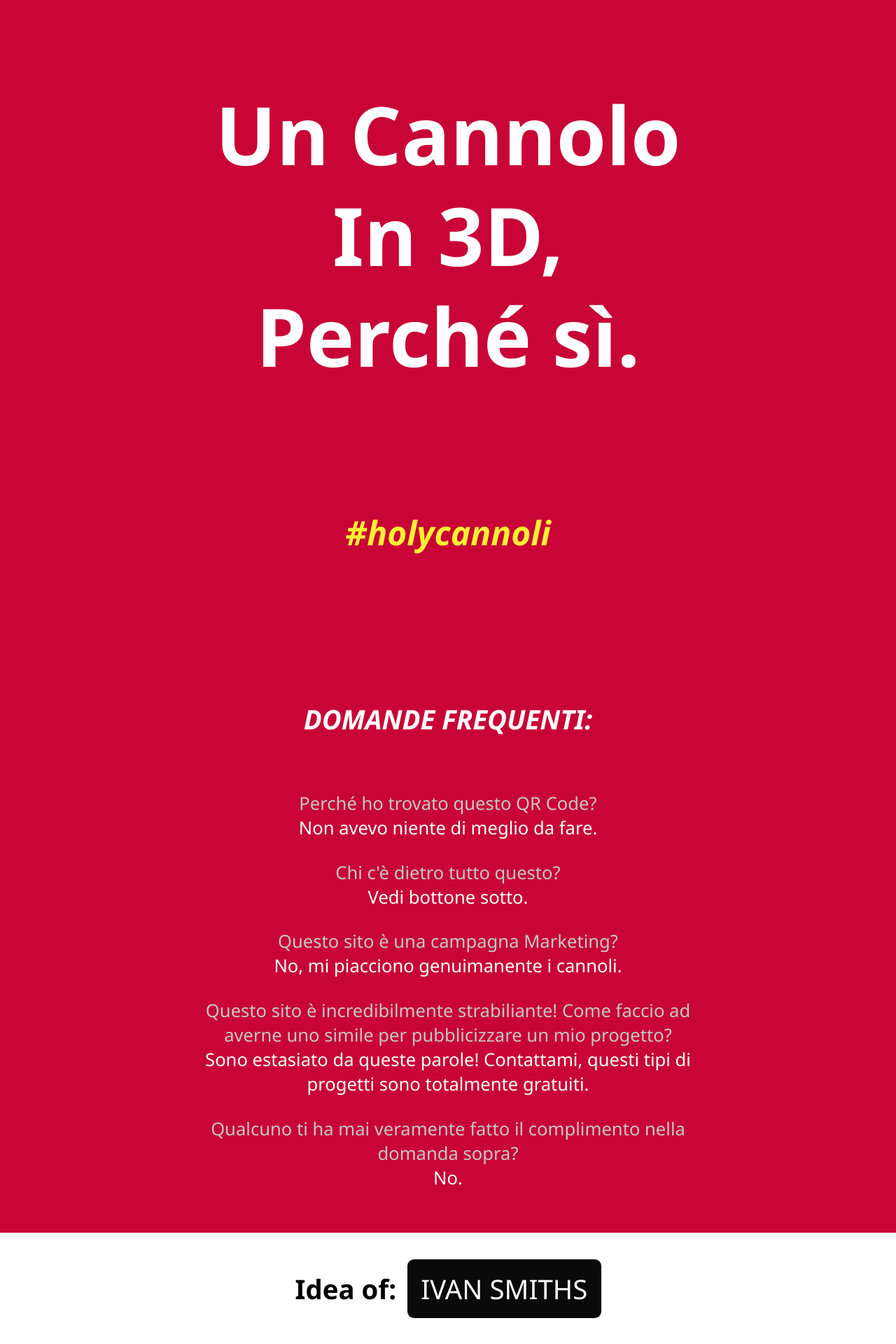
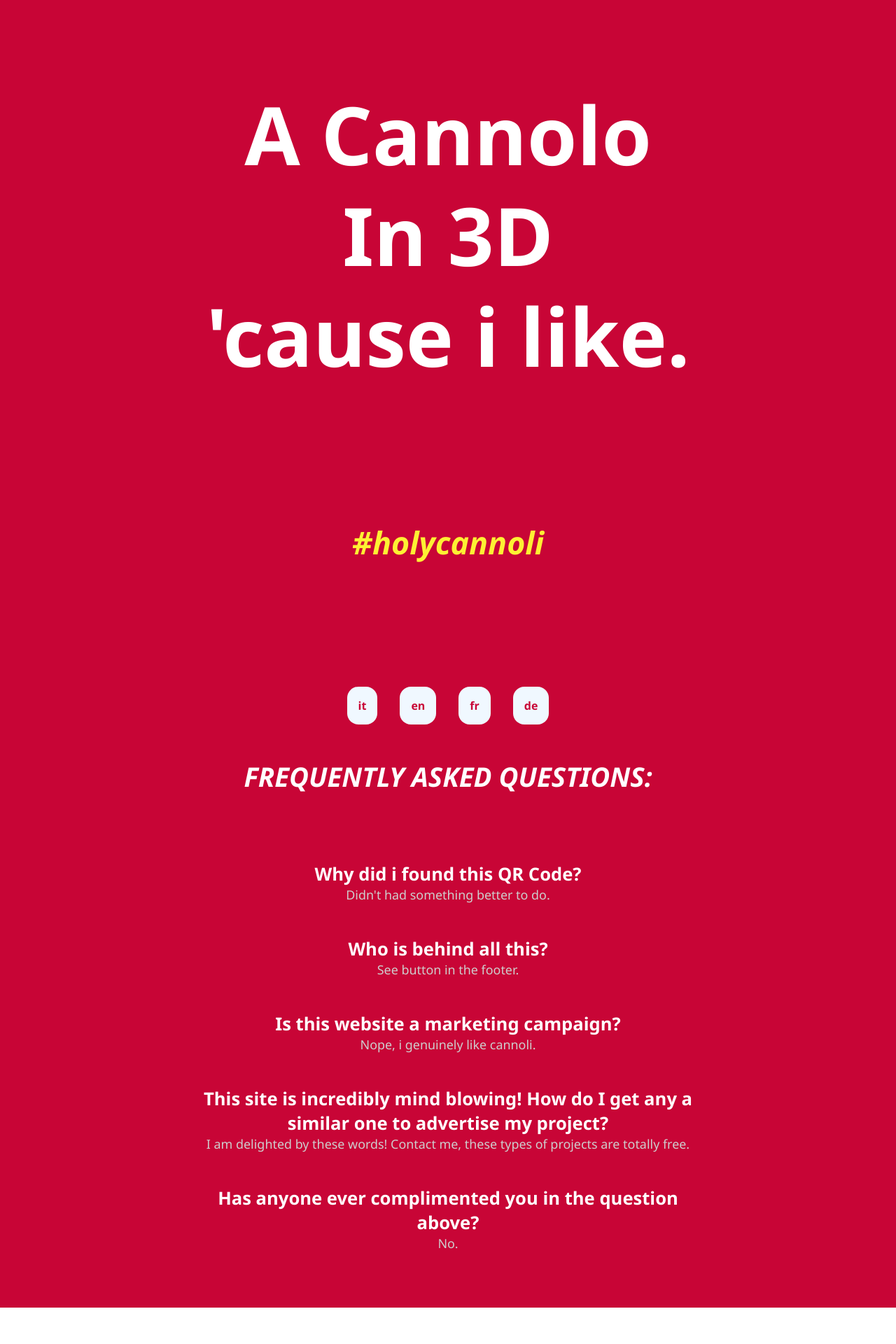
Before and after one commit to IvanSmiths/holy-cannoli, a Next.js app: page / in a window 1280 px wide. Shown: the part 520-2440 px from the top of the page at 70% size. Built offline with nearby package versions, Linux system fonts and the light colour scheme; no server answers.

Commit message:
ADD i18n

```diff
--- a/components/Faq.js
+++ b/components/Faq.js
@@ -1,35 +1,164 @@
+import Link from 'next/link';
+import { useRouter } from 'next/router';
+
 const Faq = () => {
+  let router = useRouter();
+  const { locales, locale } = useRouter();
+
+  let question =
+    router.locale === 'en'
+      ? 'Frequently asked questions:'
+      : router.locale === 'it'
+      ? 'Domande frequenti:'
+      : router.locale === 'fr'
+      ? 'Questions fréquemment posées:'
+      : router.locale === 'de'
+      ? 'Häufig gestellte Fragen:'
+      : '';
+
+  let question1 =
+    router.locale === 'en'
+      ? 'Why did i found this QR Code?'
+      : router.locale === 'it'
+      ? 'Perché ho trovato questo QR Code?'
+      : router.locale === 'fr'
+      ? 'Pourquoi ai-je trouvé ce code QR?'
+      : router.locale === 'de'
+      ? 'Warum habe ich diesen QR-Code gefunden?'
+      : '';
+
+  let answer1 =
+    router.locale === 'en'
+      ? `Didn't had something better to do.`
+      : router.locale === 'it'
+      ? 'Non avevo niente di meglio da fare.'
+      : router.locale === 'fr'
+      ? `Je n'avais rien de mieux à faire.`
+      : router.locale === 'de'
+      ? `Hatte nichts Besseres zu tun.`
+      : '';
+
+  let question2 =
+    router.locale === 'en'
+      ? `Who is behind all this?`
+      : router.locale === 'it'
+      ? `Chi c'è dietro tutto questo?`
+      : router.locale === 'fr'
+      ? `Qui est derrière tout ça?`
+      : router.locale === 'de'
+      ? `Wer steckt dahinter?`
+      : '';
+
+  let answer2 =
+    router.locale === 'en'
+      ? `See button in the footer.`
+      : router.locale === 'it'
+      ? `Vedi bottone a fine pagina.`
+      : router.locale === 'fr'
+      ? `Voir le bouton en base de page.`
+      : router.locale === 'de'
+      ? `Siehe Schaltfläche in der Fußzeile.`
+      : '';
+
+  let question3 =
+    router.locale === 'en'
+      ? `Is this website a marketing campaign?`
+      : router.locale === 'it'
+      ? `Questo sito è una campagna marketing?`
+      : router.locale === 'fr'
+      ? `Ce site Web est-il une campagne de marketing?`
+      : router.locale === 'de'
+      ? `Ist diese Website eine Marketingkampagne?`
+      : '';
+
+  let answer3 =
+    router.locale === 'en'
+      ? `Nope, i genuinely like cannoli.`
+      : router.locale === 'it'
+      ? `No, mi piacciono genuimanente i cannoli.`
+      : router.locale === 'fr'
+      ? `Non, j'aime vraiment les cannoli.`
+      : router.locale === 'de'
+      ? `Nein, ich mag Cannoli wirklich.`
+      : '';
+
+  let question4 =
+    router.locale === 'en'
+      ? `This site is incredibly mind blowing! How do I get any a similar one to advertise my project?`
+      : router.locale === 'it'
+      ? `Questo sito è incredibilmente strabiliante! Come faccio ad averne uno simile per pubblicizzare un mio progetto?`
+      : router.locale === 'fr'
+      ? `Ce site est incroyablement époustouflant! Comment puis-je en obtenir un similaire pour annoncer mon projet?`
+      : router.locale === 'de'
+      ? `Diese Seite ist unglaublich umwerfend! Wie bekomme ich ein ähnliches, um für mein Projekt zu werben?`
+      : '';
+
+  let answer4 =
+    router.locale === 'en'
+      ? `I am delighted by these words! Contact me, these types of projects are totally free.`
+      : router.locale === 'it'
+      ? `Sono estasiato da queste parole! Contattami, questi tipi di progetti sono totalmente gratuiti.`
+      : router.locale === 'fr'
+      ? `Je suis ravi de ces paroles! Contactez-moi, ce type de projets est totalement gratuit.`
+      : router.locale === 'fr'
+      ? `Ich freue mich über diese Worte! Kontaktieren Sie mich, diese Art von Projekten ist völlig kostenlos.`
+      : '';
+
+  let question5 =
+    router.locale === 'en'
+      ? `Has anyone ever complimented you in the question above?`
+      : router.locale === 'it'
+      ? `Qualcuno ti ha mai fatto il complimento nella domanda sopra?`
+      : router.locale === 'fr'
+      ? `Quelqu'un vous a-t-il déjà complimenté dans la question ci-dessus?`
+      : router.locale === 'de'
+      ? `Hat Ihnen jemals jemand in der obigen Frage ein Kompliment gemacht?`
+      : '';
+
+  let answer5 =
+    router.locale === 'en'
+      ? `No.`
+      : router.locale === 'it'
+      ? `No.`
+      : router.locale === 'fr'
+      ? `Non.`
+      : router.locale === 'de'
+      ? `Nein.`
+      : '';
+
   return (
     <section className="faq">
-      <h3 className="h2 faq-title">Domande frequenti:</h3>
+      <div className="cnt-l">
+        {locales.map((loc) => (
+          <Link key={loc} href="/" locale={loc}>
+            <a>
+              <h3 className="l">{loc}</h3>
+            </a>
+          </Link>
+        ))}
+      </div>
+      <h4 className="h2 faq-title">{question}</h4>
       <div className="q-cnt">
         <ul>
           <li className="p">
-            <span className="q">Perché ho trovato questo QR Code?</span> <br />
-            Non avevo niente di meglio da fare.
+            <span className="q">{question1}</span> <br />
+            {answer1}
           </li>
           <li className="p">
-            <span className="q">Chi c'è dietro tutto questo?</span> <br />
-            Vedi bottone sotto.
+            <span className="q">{question2}</span> <br />
+            {answer2}
           </li>
           <li className="p">
-            <span className="q">Questo sito è una campagna Marketing?</span>
-            <br /> No, mi piacciono genuimanente i cannoli.
+            <span className="q">{question3}</span>
+            <br /> {answer3}
           </li>
           <li className="p">
-            <span className="q">
-              Questo sito è incredibilmente strabiliante! Come faccio ad averne
-              uno simile per pubblicizzare un mio progetto?
-            </span>
-            <br /> Sono estasiato da queste parole! Contattami, questi tipi di
-            progetti sono totalmente gratuiti.
+            <span className="q">{question4}</span>
+            <br /> {answer4}
           </li>
           <li className="p">
-            <span className="q">
-              Qualcuno ti ha mai veramente fatto il complimento nella domanda
-              sopra?
-            </span>
-            <br /> No.
+            <span className="q">{question5}</span>
+            <br /> {answer5}
           </li>
         </ul>
       </div>
--- a/components/Footer.js
+++ b/components/Footer.js
@@ -1,16 +1,17 @@
 import styles from '../styles/Footer.module.css';
-import Link from 'next/link';
 
 const Footer = () => {
   return (
     <div>
       <footer className={styles.footer}>
-        <h3 className="h3">Idea of:</h3>
-        <Link prefetch={false} href="https://www.ivansmiths.com/">
-          <a target="_blank" rel="noopener noreferrer">
-            <button className="btn h2">IVAN SMITHS</button>
-          </a>
-        </Link>
+        <h5 className="h3">Idea of:</h5>
+        <a
+          href="https://www.ivansmiths.com/"
+          target="_blank"
+          rel="noopener noreferrer"
+        >
+          <button className="btn h2">IVAN SMITHS</button>
+        </a>
       </footer>
     </div>
   );
--- a/components/Main.js
+++ b/components/Main.js
@@ -1,4 +1,5 @@
 import dynamic from 'next/dynamic';
+import { useRouter } from 'next/router';
 
 const Model = dynamic(
   () => {
@@ -7,16 +8,51 @@ const Model = dynamic(
   { ssr: false }
 );
 const Main = () => {
+  let router = useRouter();
+
+  let first =
+    router.locale === 'en'
+      ? 'A Cannolo'
+      : router.locale === 'it'
+      ? 'Un Cannolo'
+      : router.locale === 'fr'
+      ? 'Un Cannoli'
+      : router.locale === 'de'
+      ? 'Ein Cannolo'
+      : '';
+
+  let second =
+    router.locale === 'en'
+      ? 'In 3D'
+      : router.locale === 'it'
+      ? 'In 3D'
+      : router.locale === 'fr'
+      ? 'En 3D'
+      : router.locale === 'de'
+      ? 'In 3D'
+      : '';
+
+  let third =
+    router.locale === 'en'
+      ? `'cause i like.`
+      : router.locale === 'it'
+      ? 'Perché sì'
+      : router.locale === 'fr'
+      ? 'Car oui.'
+      : router.locale === 'de'
+      ? 'Weil ja.'
+      : '';
+
   return (
     <main className="main">
       <Model />
       <div className="cnt_text">
         <h1 className="title">
-          Un Cannolo
+          {first}
           <br />
-          In 3D,
+          {second}
           <br />
-          Perché sì.
+          {third}
         </h1>
         <h2 className="subtitle">#holycannoli</h2>
       </div>
--- a/next.config.js
+++ b/next.config.js
@@ -1,41 +1,6 @@
-const SriPlugin = require('webpack-subresource-integrity');
-const { createSecureHeaders } = require('next-secure-headers');
-
 module.exports = {
-  async headers() {
-    return [
-      {
-        source: '/(.*)',
-        headers: createSecureHeaders({
-          contentSecurityPolicy: {
-            directives: {
-              baseUri: 'self',
-              formAction: 'self',
-              frameAncestors: true,
-            },
-          },
-          frameGuard: 'deny',
-          noopen: 'noopen',
-          nosniff: 'nosniff',
-          xssProtection: 'sanitize',
-          forceHTTPSRedirect: [
-            true,
-            { maxAge: 60 * 60 * 24 * 360, includeSubDomains: true },
-          ],
-          referrerPolicy: 'same-origin',
-        }),
-      },
-    ];
-  },
-  webpack(config) {
-    config.output.crossOriginLoading = 'anonymous';
-    config.plugins.push(
-      new SriPlugin({
-        hashFuncNames: ['sha256', 'sha384'],
-        enabled: true,
-      })
-    );
-
-    return config;
+  i18n: {
+    locales: ['it', 'en', 'fr', 'de'],
+    defaultLocale: 'en',
   },
 };
--- a/styles/Footer.module.css
+++ b/styles/Footer.module.css
@@ -1,6 +1,10 @@
 .footer {
+  display: flex;
+  flex-wrap: wrap;
+  align-items: center;
+  justify-content: center;
   width: 100%;
-  height: 10rem;
+  height: 20rem;
   background-color: white;
   display: flex;
   justify-content: center;
--- a/styles/globals.css
+++ b/styles/globals.css
@@ -26,13 +26,13 @@ p {
   font-family: inherit;
 }
 .title {
-  font-size: clamp(4rem, 9vw, 14rem);
+  font-size: clamp(3rem, 9vw, 14rem);
   font-weight: 800;
 }
 
 .subtitle {
-  font-size: clamp(3rem, 3.5vw, 5rem);
-  margin: 11rem 0rem 7rem 0rem;
+  font-size: clamp(2rem, 3.5vw, 5rem);
+  margin: 12rem 0rem 5rem 0rem;
   font-style: italic;
 
   color: #fdf033;
@@ -60,16 +60,37 @@ p {
   text-align: left;
   padding: 2rem;
 }
+
 .p {
-  font-size: clamp(1rem, 2.2vw, 1.6rem);
-  color: rgb(255, 255, 255);
-  list-style-type: square;
-  margin: 1.8rem 0rem;
+  font-size: clamp(0.8rem, 1.4vw, 1.6rem);
+  color: rgb(206, 205, 205);
+  margin: 3rem 0rem;
+  font-weight: 400;
 }
 
 .q {
+  font-weight: 600;
   font-size: clamp(1rem, 2.2vw, 1.6rem);
-  color: rgb(199, 199, 199);
+  color: rgb(255, 255, 255);
+}
+
+.cnt-l {
+  display: flex;
+  flex-wrap: wrap;
+  justify-content: center;
+  align-items: center;
+  gap: 2rem;
+  margin: 0 0.4rem;
+  margin-bottom: 3rem;
+}
+
+.l {
+  padding: 1rem;
+  border-radius: 1rem;
+  background-color: aliceblue;
+  font-weight: 600;
+  font-size: clamp(1rem, 1vw, 1.6rem);
+  color: #c80536;
 }
 
 .main {
@@ -116,6 +137,7 @@ model-viewer#reveal {
   font-family: inherit;
   color: white;
   border: black;
+  border: 2px solid black;
 }
 
 .btn:hover {
```
